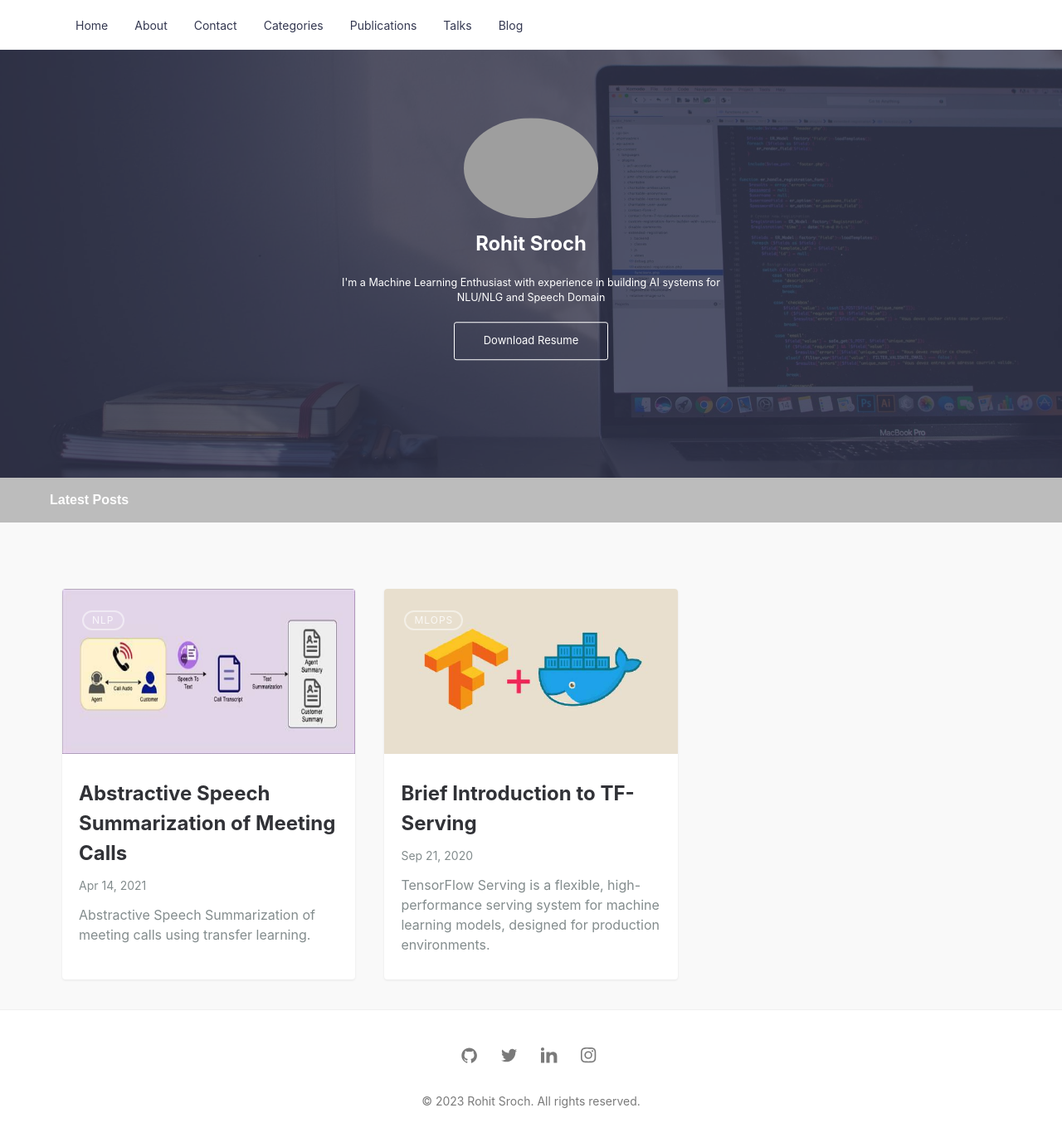
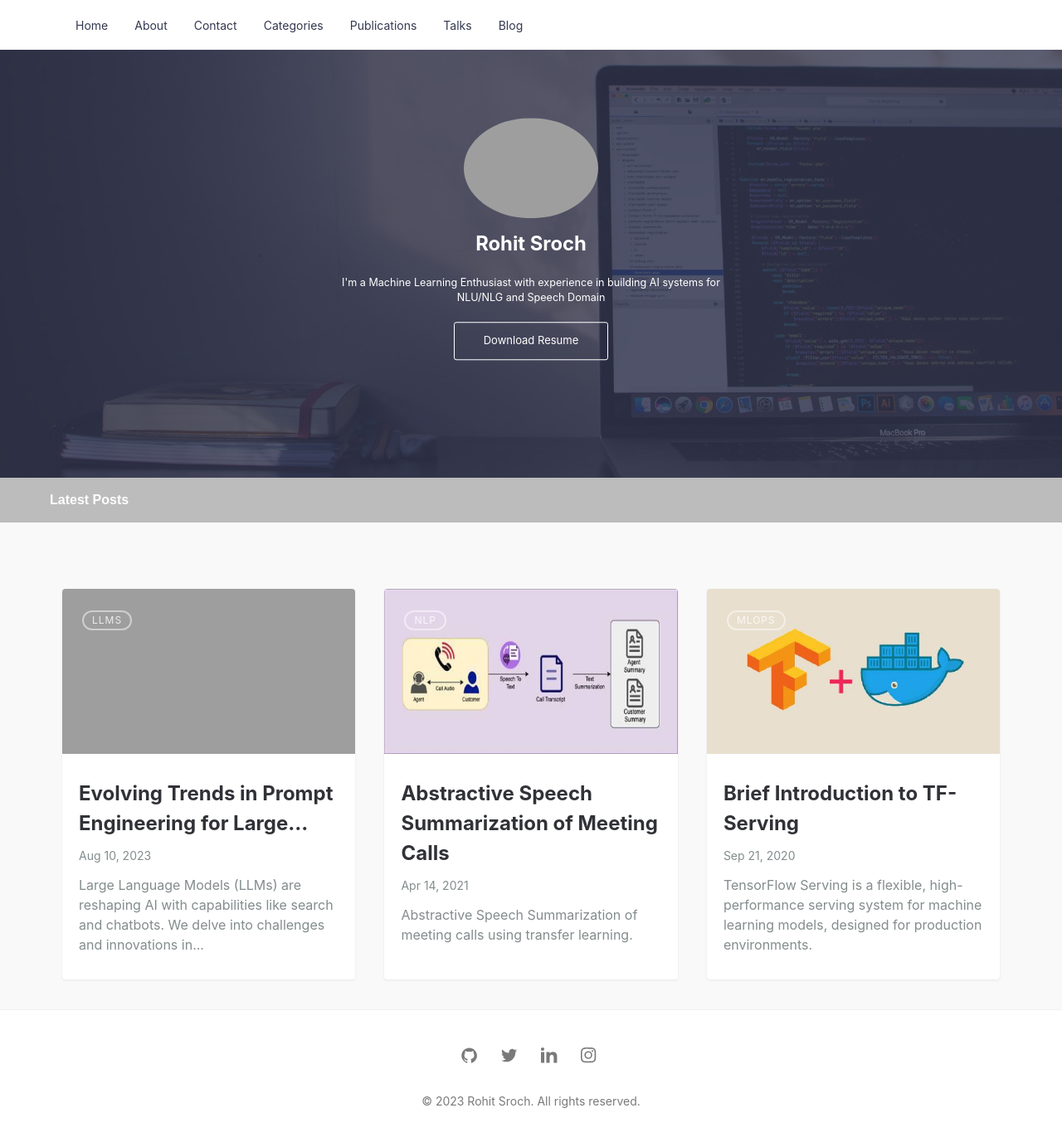
Before and after one commit to rohitsroch/rohitsroch.github.io, a Jekyll site: the page built from index.md, in a window 1280 px wide. Shown: the whole page at 83% size. Built offline with Jekyll 4.4.1, drawn with Linux system fonts in a browser that asks for light colours.

Commit message:
add recent talk

```diff
--- /dev/null
+++ b/_posts/2023-08-10-llm-trends-responsible-ai.md
@@ -0,0 +1,9 @@
+---
+layout: post
+title: Evolving Trends in Prompt Engineering for Large Language Models (LLMs) with Built-in Responsible AI Practices
+summary: Large Language Models (LLMs) are reshaping AI with capabilities like search and chatbots. We delve into challenges and innovations in LLMs covering four critical dimensions as Prompt Engineering, Evaluation, Optimization, and Responsible AI
+featured-img: llm-trends-responsible-ai/llm-trends-responsible-ai-card
+categories: LLMs
+---
+
+Go to [ODSC Blog Link](https://opendatascience.com/evolving-trends-in-prompt-engineering-for-large-language-models-llms-with-built-in-responsible-ai-practices/)
--- a/talks.md
+++ b/talks.md
@@ -8,3 +8,7 @@
 DEVCON 2023 organized by Association of Data Scientists. [https://adasci.org/general/parameter-efficient-tuning-of-large-language-models-llms-with-novel-ensemble-knowledge-distillation-framework-rohit-sroch/](https://adasci.org/general/parameter-efficient-tuning-of-large-language-models-llms-with-novel-ensemble-knowledge-distillation-framework-rohit-sroch/)
 
 [![SEAD+PET](https://img.youtube.com/vi/LTeDX8TMnxU/0.jpg)](https://www.youtube.com/watch?v=LTeDX8TMnxU)
+
+**[2]** Rohit Sroch and Jayachandran Ramachandran. 2023. **Evolving Trends in Prompt Engineering for Large Language Models (LLMs) with Built-in Responsible AI Practices**. ODSC APAC 2023 organized by Open Data Science Conference. [https://odsc.com/speakers/evolving-trends-in-prompt-engineering-for-large-language-models-llms-with-built-in-responsible-ai-practices-3/](https://odsc.com/speakers/evolving-trends-in-prompt-engineering-for-large-language-models-llms-with-built-in-responsible-ai-practices-3/)
+
+[![LLM+Trends](https://opendatascience.com/wp-content/uploads/2023/08/Blog-cover-640x300.png)](https://opendatascience.com/evolving-trends-in-prompt-engineering-for-large-language-models-llms-with-built-in-responsible-ai-practices/)
```
Also changed, not shown: about.md (+2 -2 lines), assets/img/posts/llm-trends-responsible-ai/llm-trends-responsible-ai.jpg (added).
